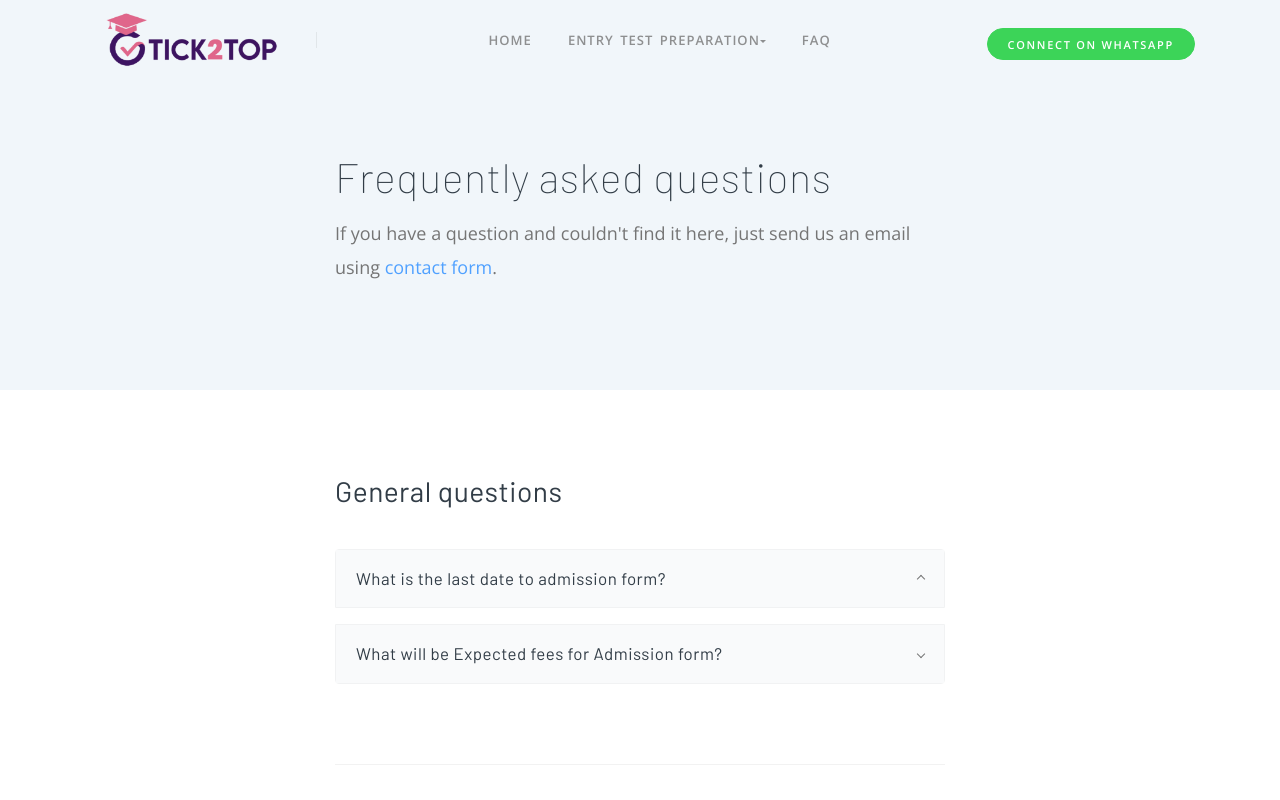
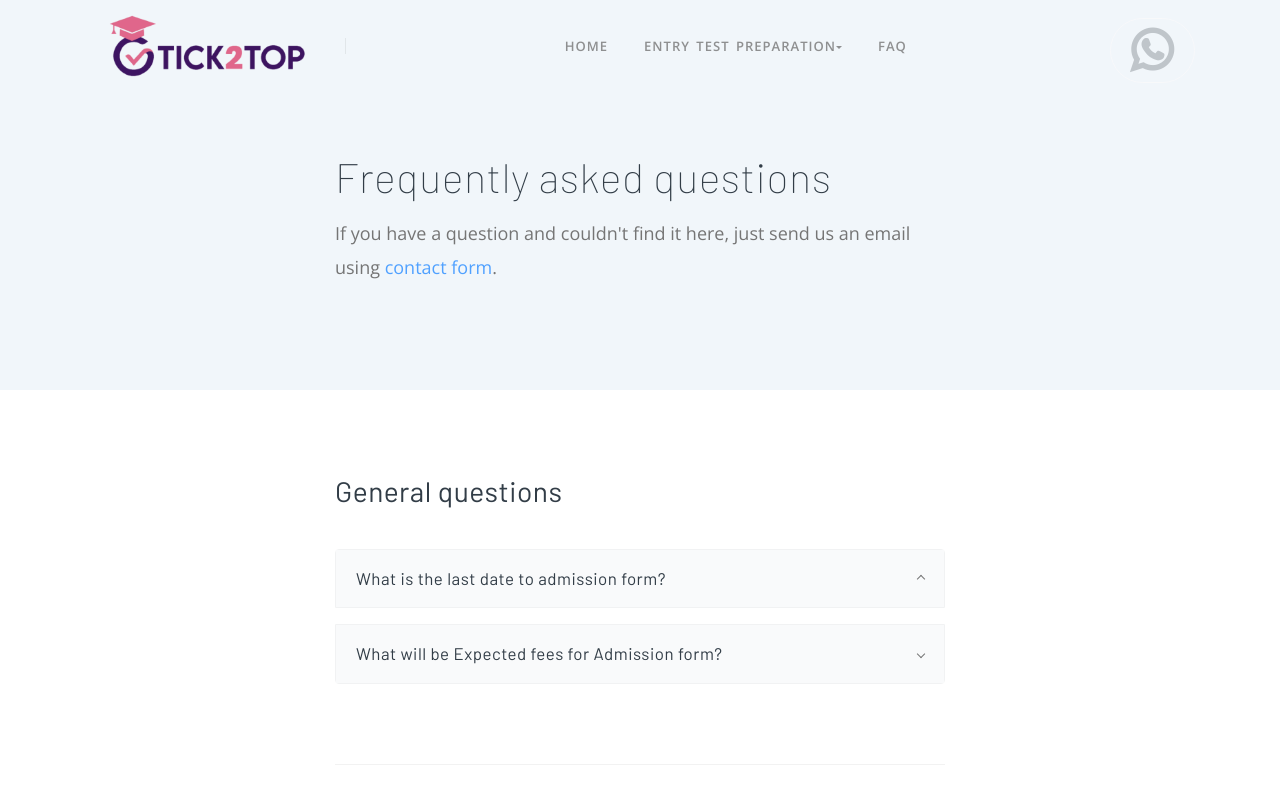
Before and after one commit to AdeelAtta/entrytest, a plain HTML site: page faq.html in a window 1280 px wide. Shown: the top 800 px of the page. Drawn offline with nearby package versions, Linux system fonts and the light colour scheme.

Commit message:
update design

```diff
--- a/faq.html
+++ b/faq.html
@@ -85,7 +85,7 @@
             </ul>
           </section>
 
-          <a class="btn btn-sm btn-round btn-success ml-auto mr-auto mt-2" href="#" target="_blank">Connect on Whatsapp</a>
+          <a class="btn btn-sm btn-round btn-outline-light ml-auto mr-auto mt-2" href="#" target="_blank"><i class="fa fa-whatsapp lead-7 text-lighter " style="color: red;"></i></a>
 
         </div>
       </nav>
```
Also changed, not shown: index.html (+1 -1 lines), preparation.html (+1 -1 lines).
